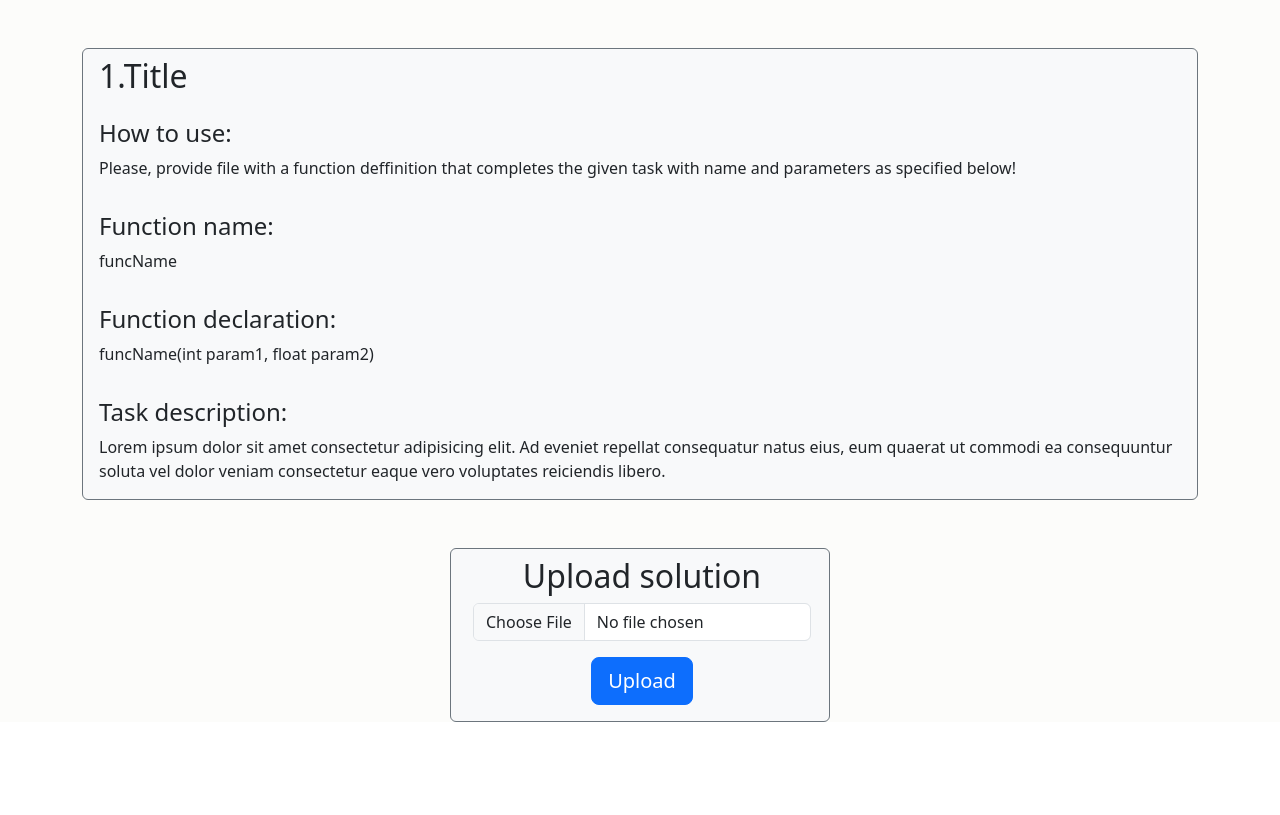
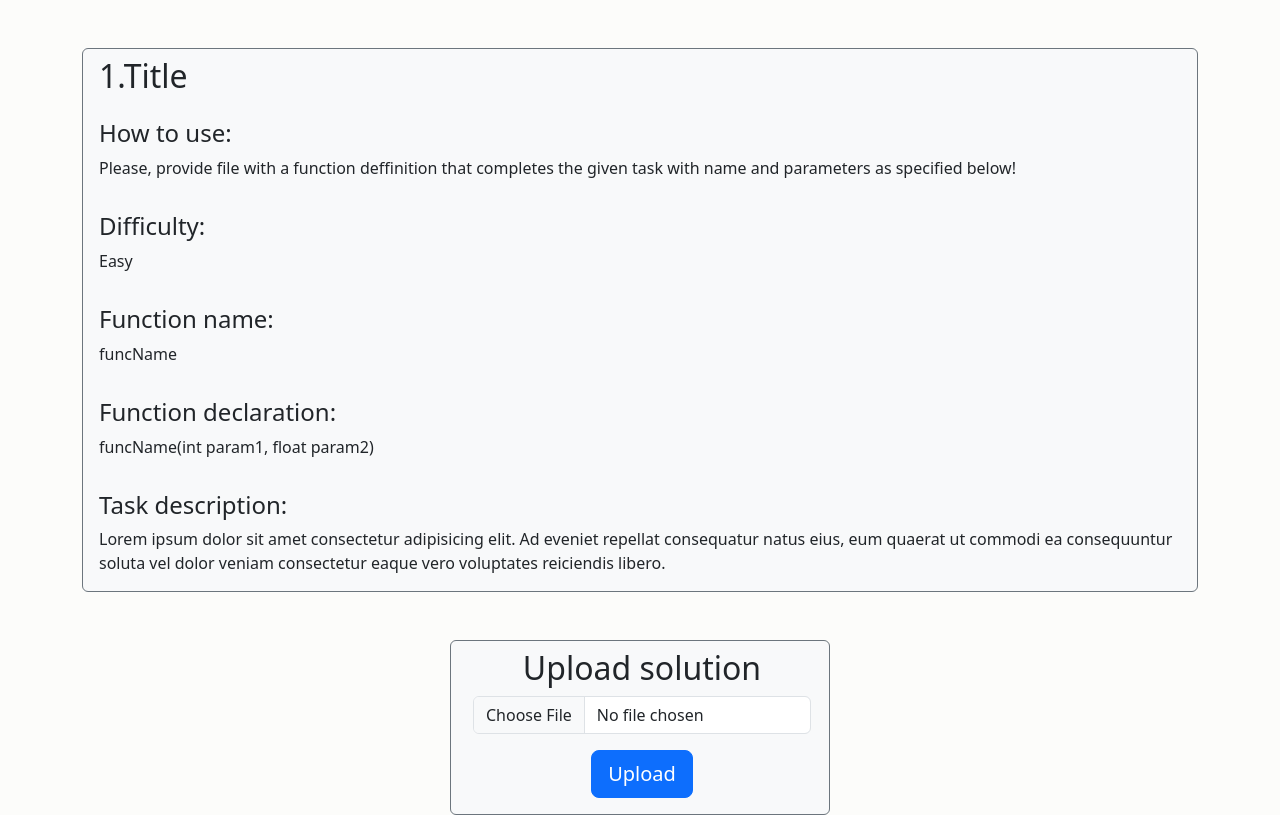
Before and after one commit to Hriis1/LeeTUcode, a PHP site: page /task.php?id=1 in a window 1280 px wide. Shown: the part 80-895 px from the top of the page. Before the commit the page ends 802 px from the top, so only its background shows below. Run offline with PHP 8.4, Linux system fonts and the light colour scheme; some libraries are stand-ins or nearby versions.

Commit message:
updated task page

```diff
--- a/task.php
+++ b/task.php
@@ -26,6 +26,12 @@
                         <h4>How to use:</h4>
                         <p>Please, provide file with a function deffinition that completes the given task with name and
                             parameters as specified below!</p>
+                    </div>
+                </div>
+                <div class="row mt-3">
+                    <div class="col-lg-12">
+                        <h4>Difficulty:</h4>
+                        <p>Easy</p>
                     </div>
                 </div>
                 <div class="row mt-3">
```
